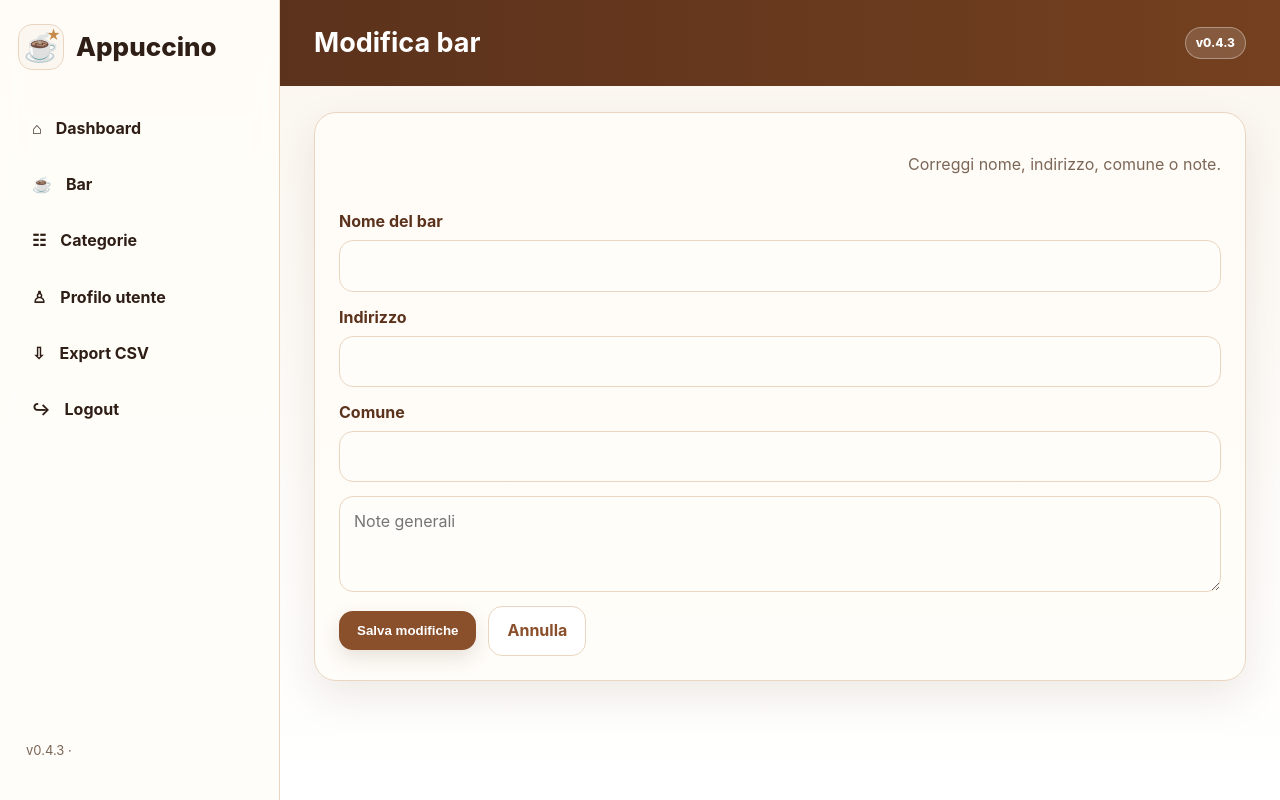
After one commit to ildegra/appuccino, a FastAPI app: template app/templates/bar_form.html in a window 1280 px wide. The commit adds this page. Run offline with FastAPI, Linux system fonts and the light colour scheme; the template is opened without the code that fills it, so the values that code supplies are empty; parts of the project's set-up code (start-up, migrations or seed data) failed here and were passed over.

Commit message:
Add files via upload

```diff
--- a/app/main.py
+++ b/app/main.py
@@ -356,6 +356,29 @@ def add_bar(request: Request, name: str = Form(...), address: str = Form(""), ci
     return RedirectResponse("/", status_code=303)
 
 
+
+
+@app.get("/bars/{bar_id}/edit", response_class=HTMLResponse)
+def edit_bar_form(request: Request, bar_id: int):
+    require_login(request)
+    with db() as c:
+        bar = c.execute("SELECT * FROM bars WHERE id=?", (bar_id,)).fetchone()
+        if not bar:
+            raise HTTPException(404)
+    return render(request, "bar_form.html", {"bar": dict(bar)})
+
+
+@app.post("/bars/{bar_id}/edit")
+def edit_bar_save(request: Request, bar_id: int, name: str = Form(...), address: str = Form(""), city: str = Form(""), notes: str = Form("")):
+    require_login(request)
+    with db() as c:
+        bar = c.execute("SELECT id FROM bars WHERE id=?", (bar_id,)).fetchone()
+        if not bar:
+            raise HTTPException(404)
+        c.execute("UPDATE bars SET name=?, address=?, city=?, notes=? WHERE id=?", (name, address, city, notes, bar_id))
+    return RedirectResponse(f"/bars/{bar_id}", status_code=303)
+
+
 @app.get("/bars/{bar_id}", response_class=HTMLResponse)
 def bar_detail(request: Request, bar_id: int):
     require_login(request)
--- a/app/templates/bar_detail.html
+++ b/app/templates/bar_detail.html
@@ -9,7 +9,7 @@
     {% if bar.notes %}<p>{{ bar.notes }}</p>{% endif %}
   </div>
   <div class="hero-score"><span>Voto medio</span><b>{{ score if score else '—' }}</b></div>
-  <a class="button" href="/bars/{{ bar.id }}/visit">+ Nuova visita</a>
+  <div class="actions"><a class="button" href="/bars/{{ bar.id }}/visit">+ Nuova visita</a><a class="button secondary" href="/bars/{{ bar.id }}/edit">Modifica bar</a></div>
 </section>
 
 <section class="layout-grid">
--- /dev/null
+++ b/app/templates/bar_form.html
@@ -0,0 +1,14 @@
+{% extends "base.html" %}
+{% block page_title %}<h1>Modifica bar</h1>{% endblock %}
+{% block content %}
+<section class="panel form-panel">
+  <div class="panel-head"><h2>{{ bar.name }}</h2><p class="muted">Correggi nome, indirizzo, comune o note.</p></div>
+  <form method="post" action="/bars/{{ bar.id }}/edit" class="stack">
+    <label>Nome del bar<input name="name" value="{{ bar.name }}" required></label>
+    <label>Indirizzo<input name="address" value="{{ bar.address or '' }}"></label>
+    <label>Comune<input name="city" value="{{ bar.city or '' }}"></label>
+    <textarea name="notes" placeholder="Note generali">{{ bar.notes or '' }}</textarea>
+    <div class="actions"><button>Salva modifiche</button><a class="button secondary" href="/bars/{{ bar.id }}">Annulla</a></div>
+  </form>
+</section>
+{% endblock %}
--- a/app/templates/base.html
+++ b/app/templates/base.html
@@ -21,12 +21,12 @@
       <a href="/export.csv" class="nav-item">⇩ <span>Export CSV</span></a>
       <a href="/logout" class="nav-item">↪ <span>Logout</span></a>
     </nav>
-    <div class="sidebar-footer">v0.4.2 · {{ current_user.display_name or current_user.username if current_user else '' }}</div>
+    <div class="sidebar-footer">v0.4.3 · {{ current_user.display_name or current_user.username if current_user else '' }}</div>
   </aside>
   <div class="main-area">
     <header class="page-topbar">
       <div>{% block page_title %}{% endblock %}</div>
-      <span class="version-badge">v0.4.2</span>
+      <span class="version-badge">v0.4.3</span>
     </header>
     <main class="container">{% block content %}{% endblock %}</main>
   </div>
--- a/app/templates/visit_form.html
+++ b/app/templates/visit_form.html
@@ -27,7 +27,7 @@
           <option value="">— scegli elemento —</option>
           {% for group in groups %}
             <optgroup label="{{ group.name }}">
-              {% for cat in group.items %}
+              {% for cat in group["items"] %}
                 <option value="{{ cat.id }}" {% if existing and existing.category_id == cat.id %}selected{% endif %}>{{ cat.icon }} {{ cat.name }}</option>
               {% endfor %}
             </optgroup>
```
Also changed, not shown: README.md.
